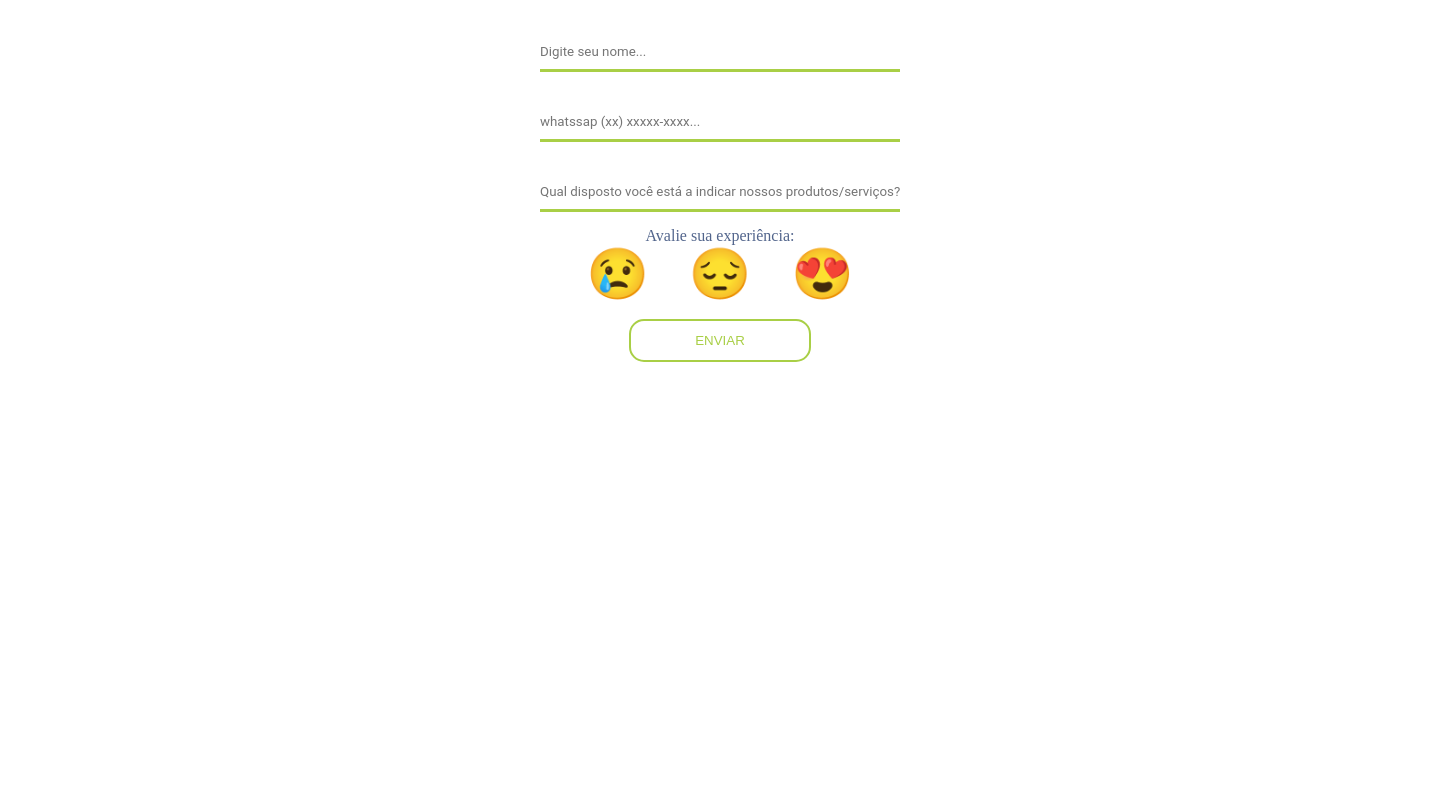
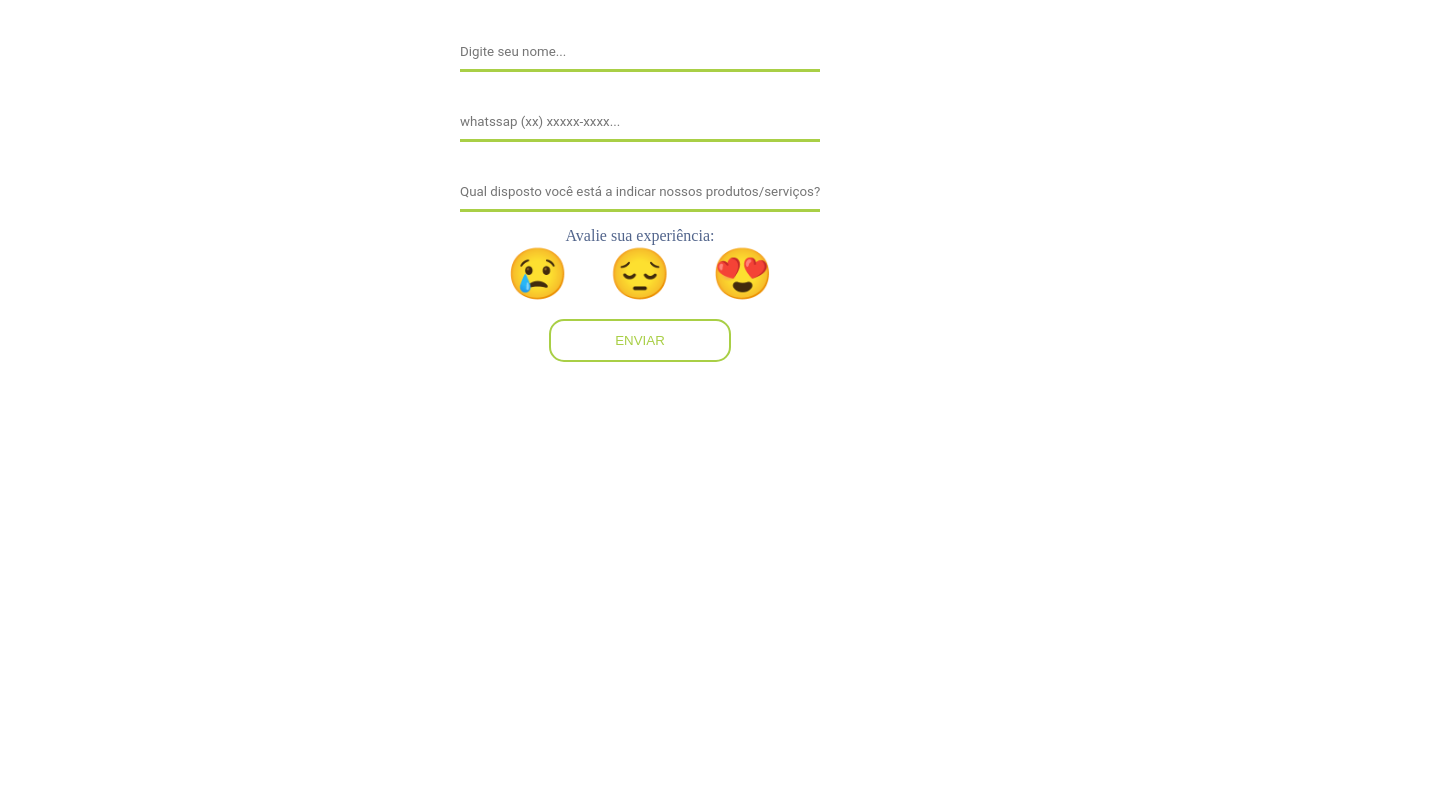
Before and after one commit to SaLeS02022/pesquisaava_teste, a plain HTML site: page index.html in a window 1280 px wide. Shown: the part 80-870 px from the top of the page, 1440 px wide, since content can reach past the window. After the commit the page ends 800 px from the top, so only its background shows below. Drawn offline with Linux system fonts and the light colour scheme; a web font is replaced by a local one.

Commit message:
Update style.css

```diff
--- a/style.css
+++ b/style.css
@@ -10,9 +10,6 @@
 }
 
 body{
-  background-image: url("background.png");
-  width: 1440px;
-  height: 1081px;
   align-items: center;
   justify-content: center;
 }
```
